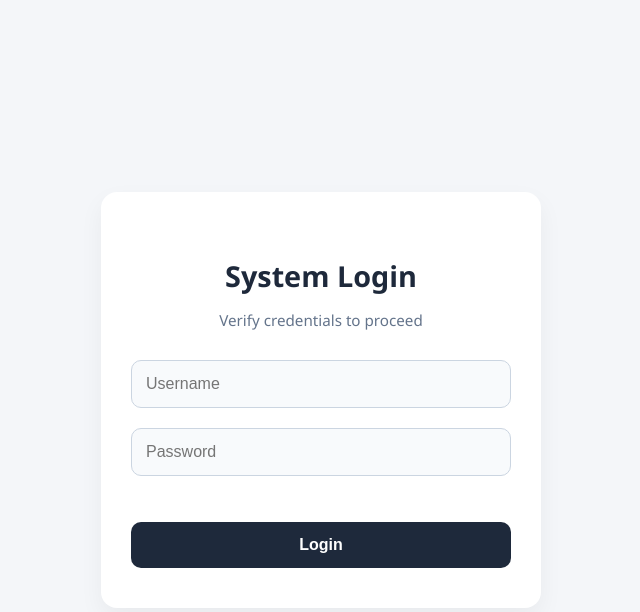
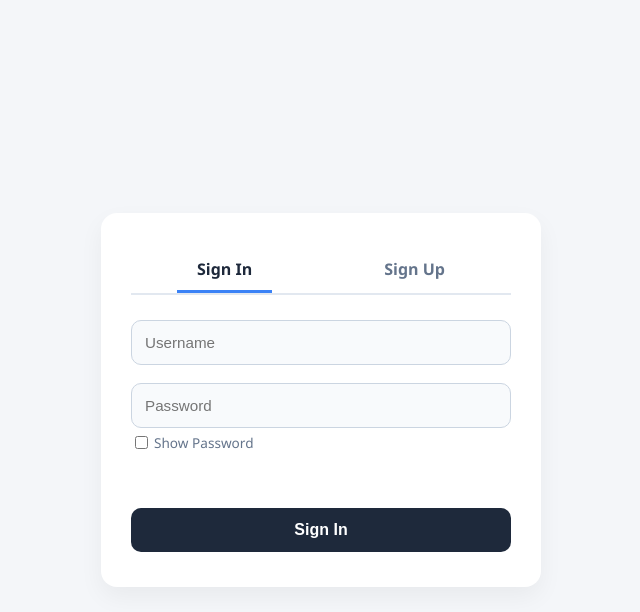
Before and after one commit to Alikhriasat/RootkitGuard, a Flask app: page /login in a window 1280 px wide. Shown: the top 612 px of the page, without its empty margins (319-959 px from the left). Run offline with Flask 3, Linux system fonts and the light colour scheme.

Commit message:
Revamp login page with authentication tabs

```diff
--- a/templates/login.html
+++ b/templates/login.html
@@ -3,7 +3,7 @@
 <head>
     <meta charset="UTF-8">
     <meta name="viewport" content="width=device-width, initial-scale=1.0">
-    <title>System Login - RootkitGuard</title>
+    <title>Authentication - RootkitGuard</title>
     <style>
         body {
             font-family: 'Segoe UI', Tahoma, Geneva, Verdana, sans-serif;
@@ -16,44 +16,63 @@
         }
         .card {
             background: white;
-            padding: 40px 30px;
+            padding: 35px 30px;
             border-radius: 16px;
             box-shadow: 0 10px 25px rgba(0,0,0,0.05);
             width: 380px;
             text-align: center;
         }
-        h2 {
+        .tabs {
+            display: flex;
+            justify-content: space-around;
+            margin-bottom: 25px;
+            border-bottom: 2px solid #e2e8f0;
+        }
+        .tab {
+            padding: 10px 20px;
+            cursor: pointer;
+            font-weight: bold;
+            color: #64748b;
+            transition: all 0.2s ease;
+        }
+        .tab.active {
             color: #1e293b;
-            font-size: 1.8rem;
-            margin-bottom: 5px;
-        }
-        p.subtitle {
-            color: #64748b;
-            font-size: 0.95rem;
-            margin-bottom: 30px;
+            border-bottom: 3px solid #3b82f6;
         }
         .form-group {
-            margin-bottom: 20px;
+            margin-bottom: 18px;
             text-align: left;
         }
         input {
             width: 100%;
-            padding: 14px;
+            padding: 13px;
             border: 1px solid #cbd5e1;
             border-radius: 10px;
             box-sizing: border-box;
-            font-size: 1rem;
+            font-size: 0.95rem;
             background-color: #f8fafc;
         }
         input:focus {
             outline: none;
             border-color: #3b82f6;
             background-color: #fff;
-            box-shadow: 0 0 0 3px rgba(59, 130, 246, 0.1);
+        }
+        .show-pass-container {
+            display: flex;
+            align-items: center;
+            font-size: 0.85rem;
+            color: #64748b;
+            margin-top: 5px;
+            cursor: pointer;
+        }
+        .show-pass-container input {
+            width: auto;
+            margin-right: 6px;
+            cursor: pointer;
         }
         button {
             width: 100%;
-            padding: 14px;
+            padding: 13px;
             background: #1e293b;
             color: white;
             border: none;
@@ -62,55 +81,88 @@
             cursor: pointer;
             font-weight: bold;
             margin-top: 10px;
-            transition: background 0.2s ease;
         }
         button:hover {
             background: #334155;
         }
-        /* صندوق عرض الرسائل تحت الباسوورد مباشرة */
-        #error-message-box {
+        #message-box {
             color: #ef4444;
             font-size: 0.85rem;
             margin-top: 8px;
             font-weight: 600;
             text-align: left;
-            padding: 4px 5px;
-            line-height: 1.4;
+            min-height: 20px;
         }
     </style>
 </head>
 <body>
 
 <div class="card">
-    <h2>System Login</h2>
-    <p class="subtitle">Verify credentials to proceed</p>
+    <div class="tabs">
+        <div class="tab active" id="loginTab" onclick="switchTab('login')">Sign In</div>
+        <div class="tab" id="registerTab" onclick="switchTab('register')">Sign Up</div>
+    </div>
 
-    <form id="loginForm">
+    <form id="authForm">
         <div class="form-group">
             <input type="text" id="username" placeholder="Username" required>
         </div>
         <div class="form-group">
             <input type="password" id="password" placeholder="Password" required>
 
-            <div id="error-message-box"></div>
+            <label class="show-pass-container">
+                <input type="checkbox" id="showPasswordToggle" onclick="togglePasswordVisibility()"> Show Password
+            </label>
+
+            <div id="message-box"></div>
         </div>
 
-        <button type="submit">Login</button>
+        <button type="submit" id="submitBtn">Sign In</button>
     </form>
 </div>
 
 <script>
-document.getElementById('loginForm').addEventListener('submit', function(e) {
+let currentMode = 'login'; // الوضع الافتراضي هو تسجيل الدخول
+
+function switchTab(mode) {
+    currentMode = mode;
+    document.getElementById('message-box').innerText = "";
+
+    if (mode === 'login') {
+        document.getElementById('loginTab').classList.add('active');
+        document.getElementById('registerTab').classList.remove('active');
+        document.getElementById('submitBtn').innerText = "Sign In";
+    } else {
+        document.getElementById('registerTab').classList.add('active');
+        document.getElementById('loginTab').classList.remove('active');
+        document.getElementById('submitBtn').innerText = "Sign Up";
+    }
+}
+
+// ميزة إظهار وإخفاء الباسوورد (Show Password)
+function togglePasswordVisibility() {
+    const passwordInput = document.getElementById('password');
+    if (passwordInput.type === "password") {
+        passwordInput.type = "text";
+    } else {
+        passwordInput.type = "password";
+    }
+}
+
+document.getElementById('authForm').addEventListener('submit', function(e) {
     e.preventDefault();
 
     const username = document.getElementById('username').value;
     const password = document.getElementById('password').value;
-    const errorMessageBox = document.getElementById('error-message-box');
+    const messageBox = document.getElementById('message-box');
 
-    // تصفية النصوص السابقة قبل الإرسال الجديد
-    errorMessageBox.innerText = "";
+    messageBox.innerText = "";
+    messageBox.style.color = "#ef4444"; // افتراضي أحمر للأخطاء
 
-    fetch('/login', {
+    // تحديد المسار بناءً على التبويب المختار
+    const targetUrl = currentMode === 'login' ? '/login' : '/register';
+
+    fetch(targetUrl, {
         method: 'POST',
         headers: { 'Content-Type': 'application/json' },
         body: JSON.stringify({ username: username, password: password })
@@ -118,15 +170,19 @@ document.getElementById('loginForm').addEventListener('submit', function(e) {
     .then(res => res.json())
     .then(data => {
         if (data.status === 'success') {
-            // الدخول مباشرة للـ Dashboard
-            window.location.href = '/dashboard';
+            if (currentMode === 'register') {
+                messageBox.style.color = "#22c55e"; // أخضر للنجاح
+                messageBox.innerText = data.message + " Redirecting...";
+                setTimeout(() => { window.location.href = '/dashboard'; }, 1500);
+            } else {
+                window.location.href = '/dashboard';
+            }
         } else {
-            // طباعة الرسالة المستلمة فوريّاً قدام المستخدم تحت الصندوق
-            errorMessageBox.innerText = data.message;
+            messageBox.innerText = data.message;
         }
     })
     .catch(err => {
-        errorMessageBox.innerText = "Connection error. Please try again.";
+        messageBox.innerText = "Connection error. Please try again.";
     });
 });
 </script>
```
